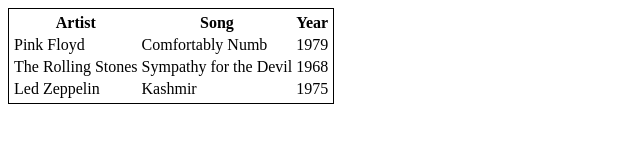
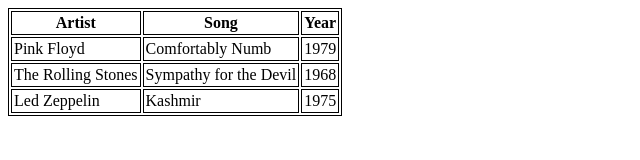
Before and after one commit to nhocking428/cs319, a plain HTML site: page quiz02/index.html in a window 1280 px wide. Shown: the whole page, without its empty margins (0-640 px from the left). Drawn offline with Linux system fonts and the light colour scheme.

Commit message:
add more borders

```diff
--- a/quiz02/styles.css
+++ b/quiz02/styles.css
@@ -1,12 +1,7 @@
-#htmllist {
-    color: darkblue;
+table, th, td {
+    border: 1px solid black;
 }
 
-.csslist{
-    font-family: serif;
-}
-
-table   {
-    border: 1px solid black;
+th, td  {
     padding: 2px;
 }
```
